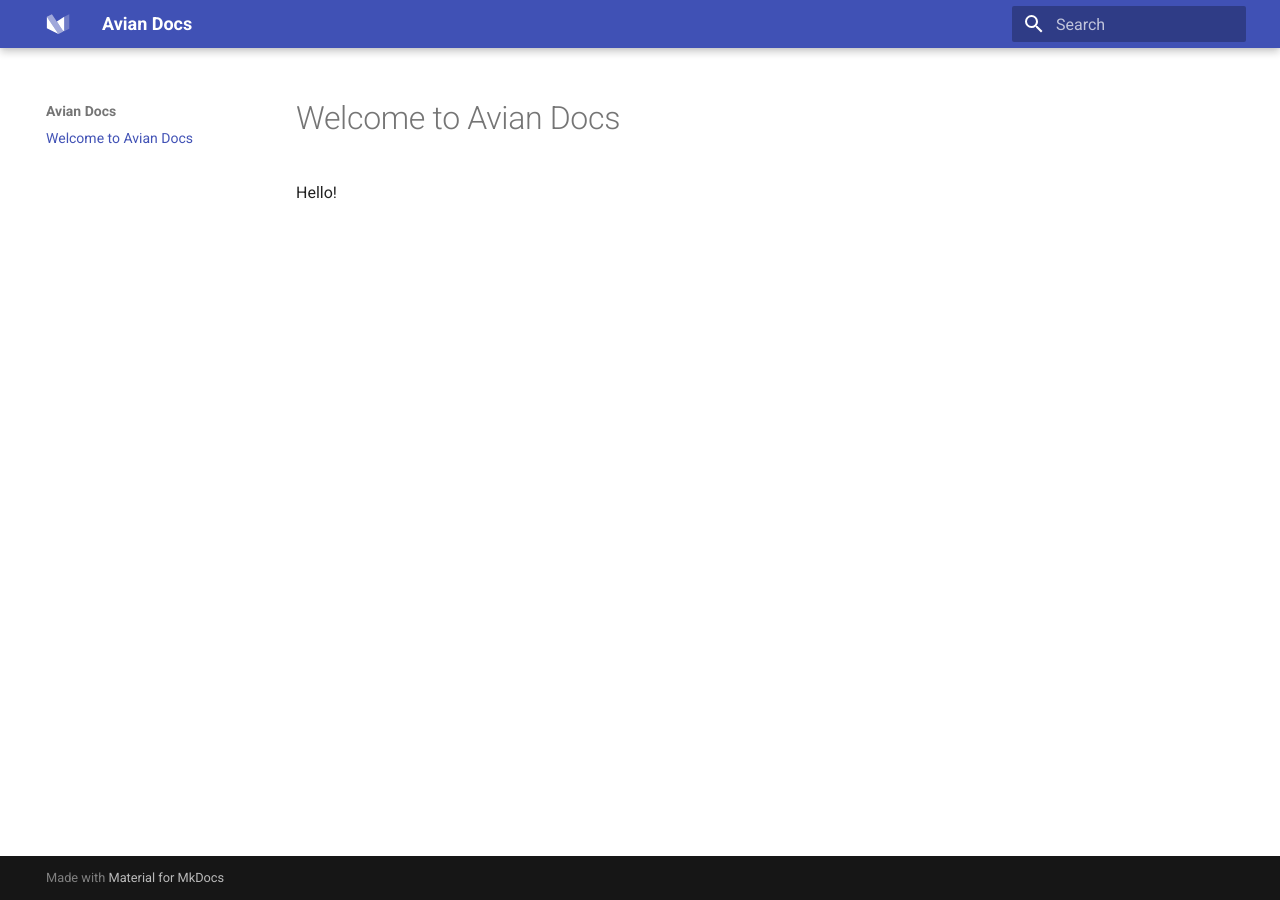
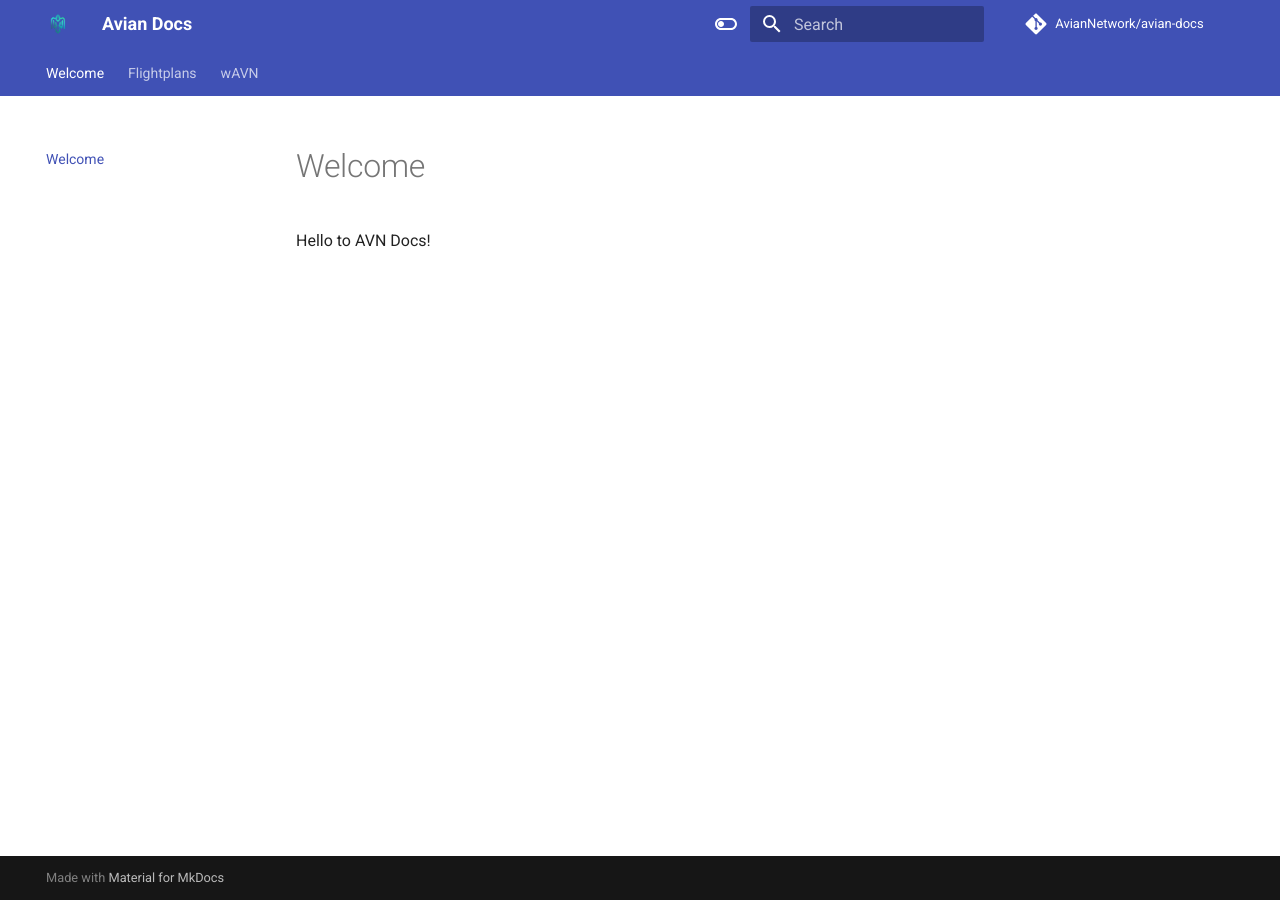
Before and after one commit to AvianNetwork/avian-docs, an MkDocs documentation site: the page built from docs/index.md, in a window 1280 px wide. Built offline with MkDocs 1.6.1 and Material for MkDocs 9.7.7, drawn with Linux system fonts in a browser that asks for light colours; comment, search, counter and statistics services are not loaded.

Commit message:
Setup layout

```diff
--- a/docs/index.md
+++ b/docs/index.md
@@ -1,3 +1,3 @@
-# Welcome to Avian Docs
+# Welcome
 
-Hello!
+Hello to AVN Docs!
--- /dev/null
+++ b/docs/wAVN/wavn.md
@@ -0,0 +1,2 @@
+# Wrapped Avian (wAVN)
+wAVN
--- a/mkdocs.yml
+++ b/mkdocs.yml
@@ -1,4 +1,7 @@
 site_name: Avian Docs
+repo_url: https://github.com/AvianNetwork/avian-docs
+repo_name: AvianNetwork/avian-docs
+
 theme:
   name: material
 
@@ -15,5 +18,20 @@ theme:
   font:
     text: Roboto
     code: Roboto Mono
-  icon:
-    logo: logo
+
+  palette:
+  - scheme: default
+    toggle:
+      icon: material/toggle-switch-off-outline
+      name: Switch to dark mode
+  - scheme: slate
+    toggle:
+      icon: material/toggle-switch
+      name: Switch to light mode
+
+  features:
+    - navigation.tabs
+
+  logo: assets/logo.png
+
+  favicon: assets/logo.png
```
Also changed, not shown: docs/flightplans/a.md (added, +2 -0 lines), docs/flightplans/avian-lib/getdiff.md (added, +1 -0 lines), docs/flightplans/b.md (added, +1 -0 lines), docs/flightplans/c.md (added, +1 -0 lines), docs/assets/logo.png (added).
